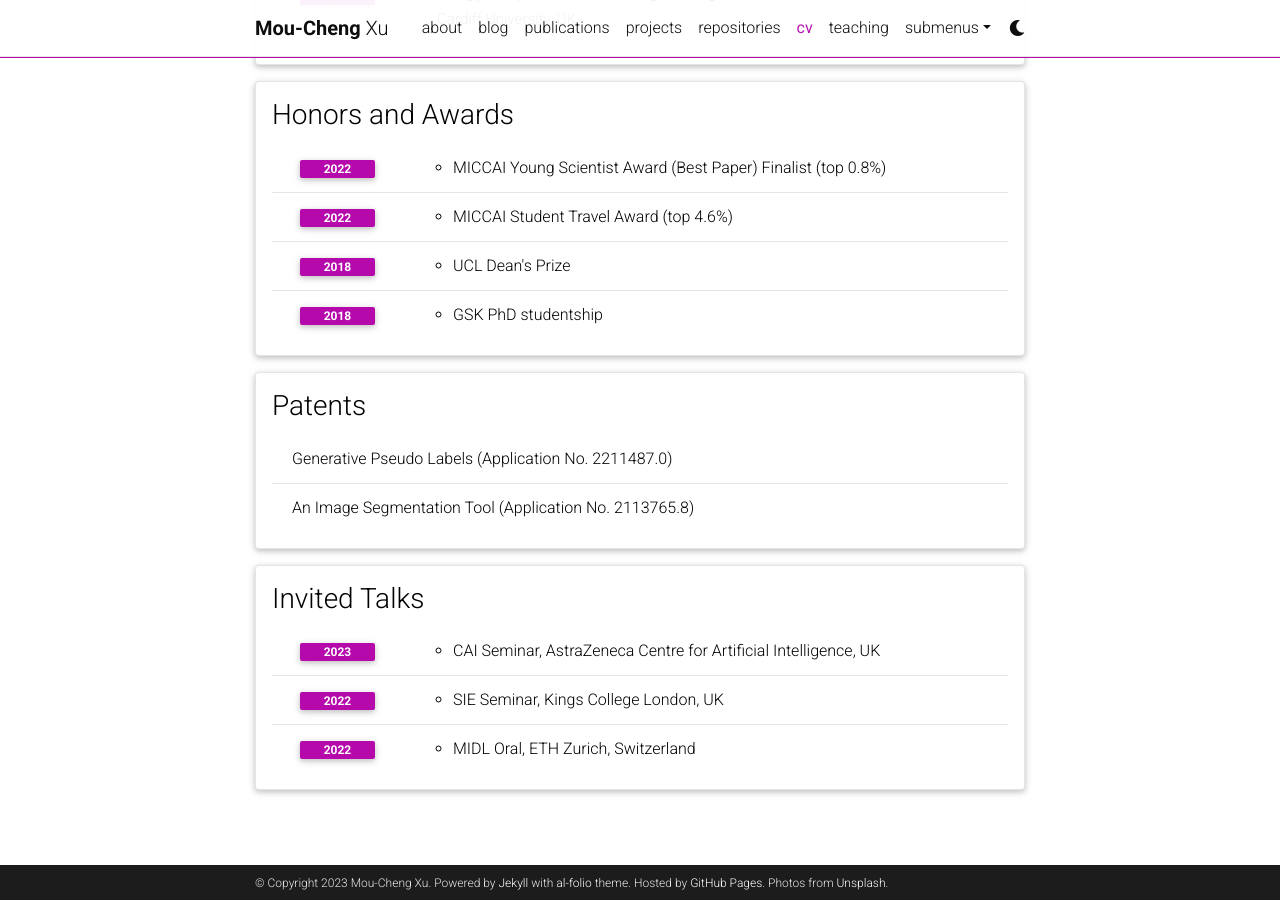
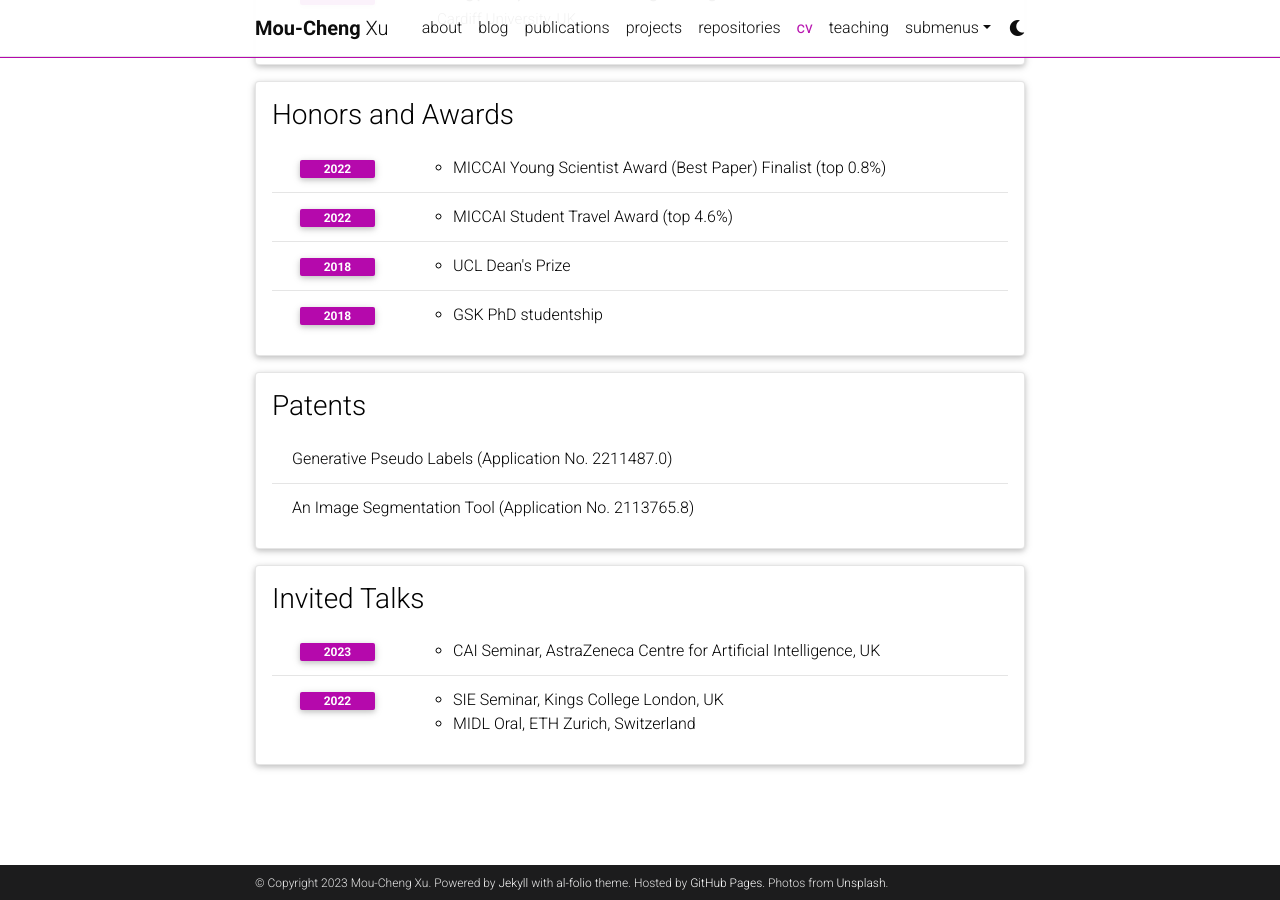
Before and after one commit to moucheng2017/moucheng2017.github.io, a Jekyll site: the page built from _pages/cv.md, in a window 1280 px wide and 900 px high, scrolled down 609 px. Built offline with Jekyll 4.4.1, drawn with Linux system fonts in a browser that asks for light colours; comment, search, counter and statistics services are not loaded; a style sheet for code colours, icons or effects is not loaded.

Commit message:
Update cv.yml x 8

```diff
--- a/_data/cv.yml
+++ b/_data/cv.yml
@@ -50,8 +50,6 @@
     - year: 2022
       items:
         - SIE Seminar, Kings College London, UK
-    - year: 2022
-      items:
         - MIDL Oral, ETH Zurich, Switzerland
 
 # - title: Experience
```
